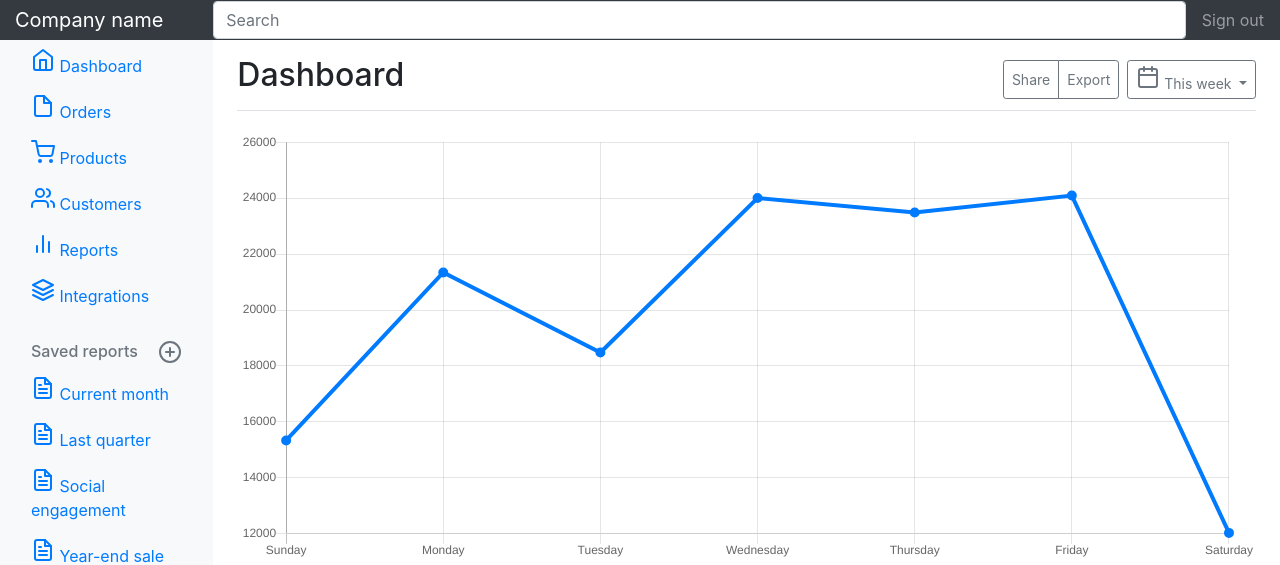
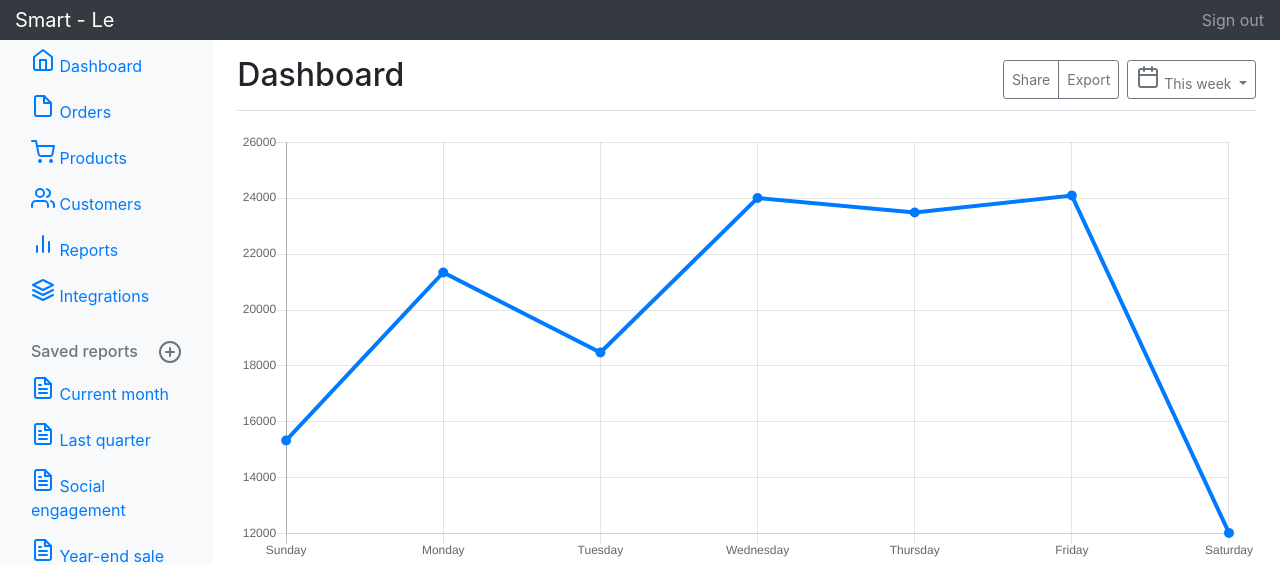
Before and after one commit to gaurav2425/webdev, a Django app: page /results/ in a window 1280 px wide. Shown: the top 565 px of the page. Run offline with Django 3.2, Linux system fonts and the light colour scheme; some libraries are stand-ins or nearby versions.

Commit message:
Update results.html

```diff
--- a/templates/results.html
+++ b/templates/results.html
@@ -15,8 +15,8 @@
 
 
     <nav class="navbar navbar-dark sticky-top bg-dark flex-md-nowrap p-0">
-        <a class="navbar-brand col-sm-3 col-md-2 mr-0" href="#">Company name</a>
-        <input class="form-control form-control-dark w-100" type="text" placeholder="Search" aria-label="Search">
+        <a class="navbar-brand col-sm-3 col-md-2 mr-0" href="#">Smart - Le</a>
+
         <ul class="navbar-nav px-3">
           <li class="nav-item text-nowrap">
             <a class="nav-link" href="#">Sign out</a>
```
